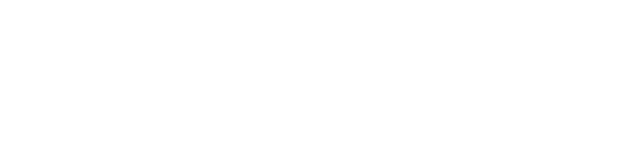
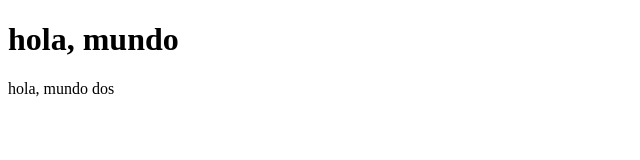
Before and after one commit to pabloocampo1/proyecto-javascript, a plain HTML site: page index.html in a window 1280 px wide. Shown: the whole page, without its empty margins (0-640 px from the left). Drawn offline with Linux system fonts and the light colour scheme.

Commit message:
se agrego un texto nuevo

```diff
--- a/index.html
+++ b/index.html
@@ -7,6 +7,7 @@
     <title>Document</title>
 </head>
 <body>
-
+    <h1>hola, mundo</h1>
+    <p>hola, mundo dos</p>
 </body>
 </html>
```
